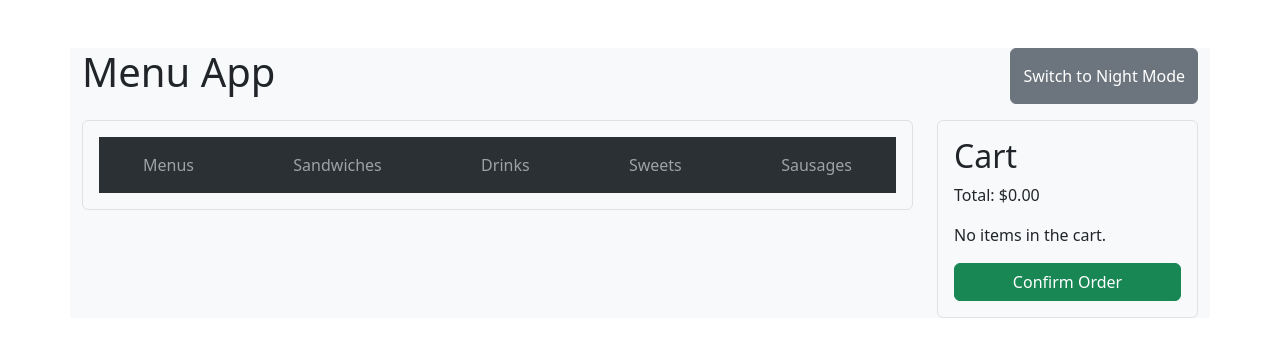
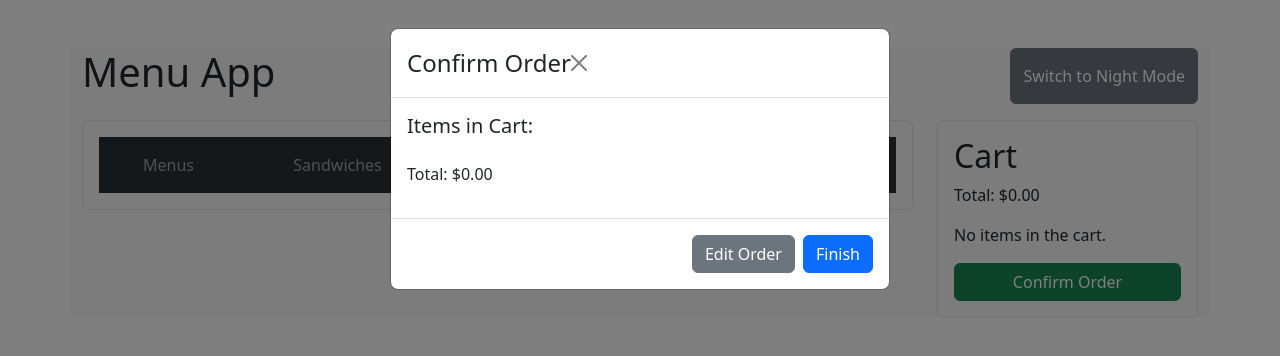
Before and after one commit to RobertOltean314/order-food, a React (Create React App) app: page / in a window 1280 px wide. Both pictures are taken after a click on the button "Confirm Order". Shown: the top 356 px of the page. Built offline with nearby package versions, Linux system fonts and the light colour scheme.

Commit message:
added payment method

```diff
--- a/package.json
+++ b/package.json
@@ -5,10 +5,14 @@
   "dependencies": {
     "@emotion/react": "^11.14.0",
     "@emotion/styled": "^11.14.0",
+    "@fortawesome/free-solid-svg-icons": "^6.7.1",
+    "@fortawesome/react-fontawesome": "^0.2.2",
     "@mui/icons-material": "^6.1.10",
     "@mui/material": "^6.1.10",
+    "bootstrap": "^5.3.3",
     "cra-template": "1.2.0",
     "react": "^19.0.0",
+    "react-bootstrap": "^2.10.6",
     "react-dom": "^19.0.0",
     "react-scripts": "5.0.1"
   },
--- a/src/App.js
+++ b/src/App.js
@@ -1,10 +1,12 @@
 import React, { useState } from "react";
 import MenuSelector from "./components/MenuSelector";
 import Cart from "./components/Cart";
+import Order from "./components/Order";
 
 function App() {
   const [cartItems, setCartItems] = useState([]);
   const [isNightMode, setIsNightMode] = useState(false);
+  const [showModal, setShowModal] = useState(false);
 
   const addToCart = (item) => {
     setCartItems((prevItems) => {
@@ -27,6 +29,23 @@ function App() {
     setIsNightMode(!isNightMode);
   };
 
+  const handleConfirmOrder = () => {
+    setShowModal(true);
+  };
+
+  const handleCloseModal = () => {
+    setShowModal(false);
+  };
+
+  const handleFinishOrder = () => {
+    window.location.reload();
+  };
+
+  const totalPrice = cartItems.reduce(
+    (total, item) => total + item.price * item.quantity,
+    0
+  );
+
   return (
     <div
       className={`container mt-5 ${
@@ -44,9 +63,20 @@ function App() {
           <MenuSelector addToCart={addToCart} />
         </div>
         <div className="col-md-3">
-          <Cart cartItems={cartItems} setCartItems={setCartItems} />
+          <Cart
+            cartItems={cartItems}
+            setCartItems={setCartItems}
+            onConfirmOrder={handleConfirmOrder}
+          />
         </div>
       </div>
+      <Order
+        show={showModal}
+        handleClose={handleCloseModal}
+        cartItems={cartItems}
+        totalPrice={totalPrice}
+        handleFinish={handleFinishOrder}
+      />
     </div>
   );
 }
--- a/src/components/Cart.jsx
+++ b/src/components/Cart.jsx
@@ -1,6 +1,6 @@
 import React, { useEffect, useState } from "react";
 
-export default function Cart({ cartItems, setCartItems }) {
+export default function Cart({ cartItems, setCartItems, onConfirmOrder }) {
   const [totalPrice, setTotalPrice] = useState(0);
 
   useEffect(() => {
@@ -70,7 +70,9 @@ export default function Cart({ cartItems, setCartItems }) {
           ))}
         </ul>
       )}
-      <button className="btn btn-success w-100">Confirm Order</button>
+      <button className="btn btn-success w-100" onClick={onConfirmOrder}>
+        Confirm Order
+      </button>
     </div>
   );
 }
--- /dev/null
+++ b/src/components/Order.jsx
@@ -0,0 +1,82 @@
+import React, { useState } from "react";
+import { Modal, Button } from "react-bootstrap";
+import { FontAwesomeIcon } from "@fortawesome/react-fontawesome";
+import {
+  faMoneyBillWave,
+  faCreditCard,
+} from "@fortawesome/free-solid-svg-icons";
+
+export default function OrderModal({
+  show,
+  handleClose,
+  cartItems,
+  totalPrice,
+  handleFinish,
+}) {
+  const [showPaymentOptions, setShowPaymentOptions] = useState(false);
+
+  const handleConfirmOrder = () => {
+    setShowPaymentOptions(true);
+  };
+
+  const handlePayment = (method) => {
+    // Handle payment logic here
+    handleFinish();
+  };
+
+  return (
+    <Modal show={show} onHide={handleClose}>
+      <Modal.Header closeButton>
+        <Modal.Title>
+          {showPaymentOptions ? "Choose Payment Method" : "Confirm Order"}
+        </Modal.Title>
+      </Modal.Header>
+      <Modal.Body>
+        {showPaymentOptions ? (
+          <div>
+            <Button
+              variant="primary"
+              className="w-100 mb-2"
+              onClick={() => handlePayment("Cash")}
+            >
+              <FontAwesomeIcon icon={faMoneyBillWave} className="mx-2" />
+              Cash
+            </Button>
+            <Button
+              variant="primary"
+              className="w-100"
+              onClick={() => handlePayment("Card")}
+            >
+              <FontAwesomeIcon icon={faCreditCard} className="mx-2" />
+              Card
+            </Button>
+          </div>
+        ) : (
+          <div>
+            <h5>Items in Cart:</h5>
+            <ul className="list-group mb-3">
+              {cartItems.map((item, index) => (
+                <li key={index} className="list-group-item">
+                  {item.title} - {item.quantity} x ${item.price.toFixed(2)}
+                </li>
+              ))}
+            </ul>
+            <p>Total: ${totalPrice.toFixed(2)}</p>
+          </div>
+        )}
+      </Modal.Body>
+      <Modal.Footer>
+        {showPaymentOptions ? null : (
+          <>
+            <Button variant="secondary" onClick={handleClose}>
+              Edit Order
+            </Button>
+            <Button variant="primary" onClick={handleConfirmOrder}>
+              Finish
+            </Button>
+          </>
+        )}
+      </Modal.Footer>
+    </Modal>
+  );
+}
```
Also changed, not shown: 1 other file (tests, documents, lock files or other folders).
